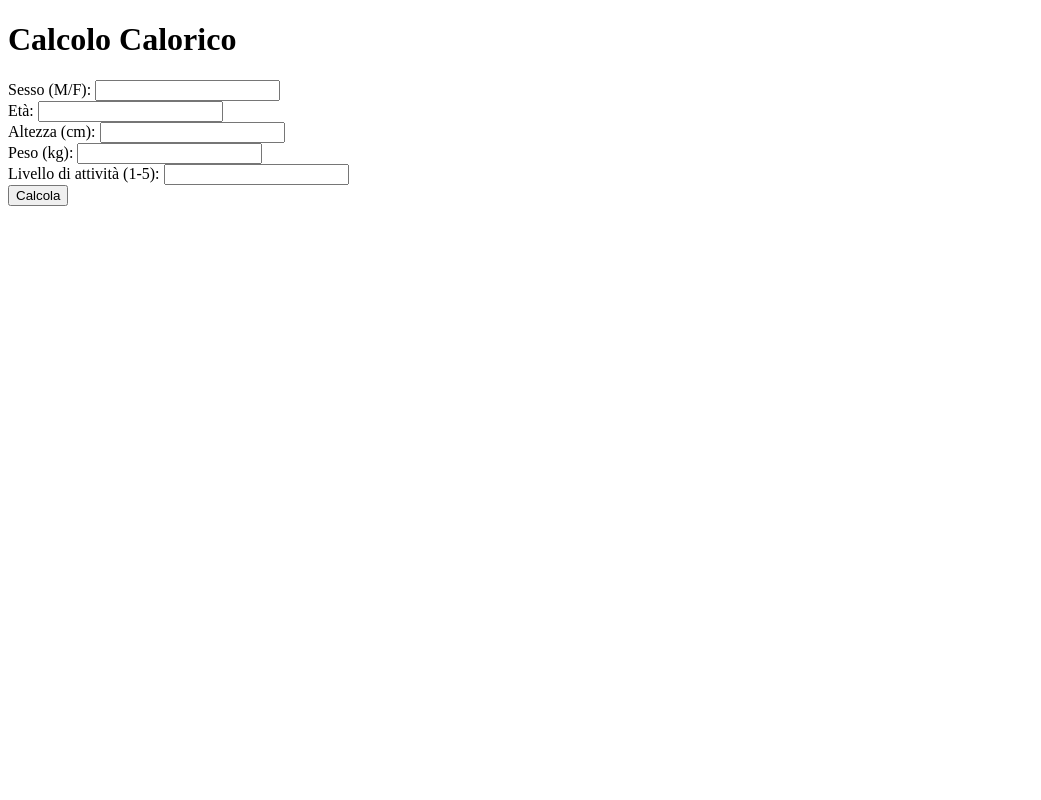
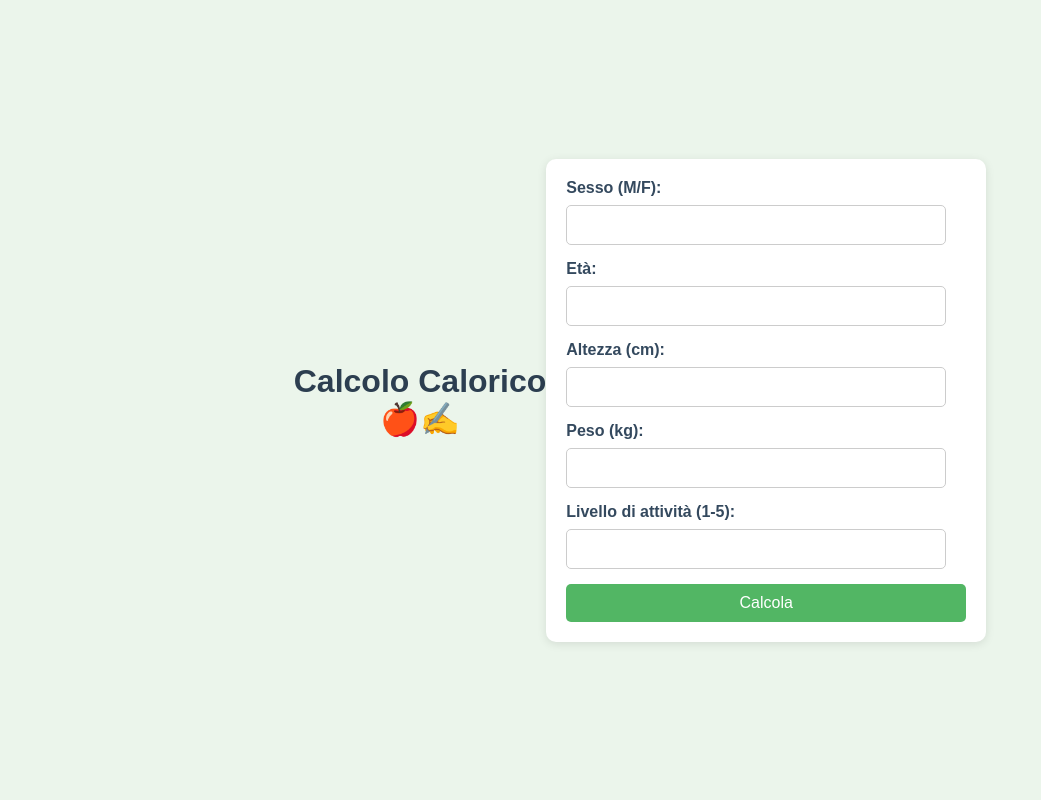
Before and after one commit to SimonaContaldi99/Progetto-Programmazione-, a Flask app: page / in a window 1280 px wide. Shown: the whole page, without its empty margins (0-1041 px from the left). Run offline with Flask 3, Linux system fonts and the light colour scheme.

Commit message:
Update index.html

```diff
--- a/progetto programmazione/templates/index.html
+++ b/progetto programmazione/templates/index.html
@@ -1,10 +1,11 @@
 <!DOCTYPE html>
-<html lang="en">
+<html lang="it">
 <head>
     <meta charset="UTF-8">
     <meta name="viewport" content="width=device-width, initial-scale=1.0">
     <title>Calcolo Calorico</title>
- <!-- Aggiungi il widget di Google Translate -->
+
+    <!-- Aggiungi il widget di Google Translate -->
     <meta name="google-translate-customization" content="">
     <script type="text/javascript">
       function googleTranslateElementInit() {
@@ -12,29 +13,109 @@
       }
     </script>
     <script type="text/javascript" src="//translate.google.com/translate_a/element.js?cb=googleTranslateElementInit"></script>
+
+    <!-- Aggiungi CSS per migliorare l'aspetto -->
+    <style>
+        body {
+            font-family: 'Arial', sans-serif;
+            background-color: rgb(235, 245, 235);
+            color: #333;
+            margin: 0;
+            padding: 0;
+            display: flex;
+            justify-content: center;
+            align-items: center;
+            height: 100vh;
+        }
+
+        h1 {
+            color: #2c3e50;
+            text-align: center;
+        }
+
+        form {
+            background-color: #ffffff;
+            padding: 20px;
+            border-radius: 10px;
+            box-shadow: 0 2px 10px rgba(0, 0, 0, 0.1);
+            max-width: 400px;
+            width: 100%;
+        }
+
+        label {
+            display: block;
+            margin-bottom: 8px;
+            font-weight: bold;
+            color: #34495e;
+        }
+
+        input[type="text"],
+        input[type="number"] {
+            width: calc(100% - 20px);
+            padding: 10px;
+            margin-bottom: 15px;
+            border: 1px solid #ccc;
+            border-radius: 5px;
+            font-size: 16px;
+            box-sizing: border-box;
+        }
+
+        input[type="submit"] {
+            width: 100%;
+            background-color: #52b664;
+            color: #ffffff;
+            border: none;
+            padding: 10px;
+            font-size: 16px;
+            border-radius: 5px;
+            cursor: pointer;
+            transition: background-color 0.3s ease;
+        }
+
+        input[type="submit"]:hover {
+            background-color: #52b664;
+        }
+
+        .error-message {
+            color: #e74c3c;
+            text-align: center;
+            margin-bottom: 15px;
+        }
+
+        #google_translate_element {
+            position: absolute;
+            top: 10px;
+            right: 10px;
+            z-index: 1000;
+        }
+    </style>
 </head>
 <body>
-
     <div id="google_translate_element"></div>
 
+    <h1>Calcolo Calorico<br>
+    &#127822;&#9997;</h1>
 
-</head>
-<body>
-    <h1>Calcolo Calorico</h1>
     {% if error %}
-        <p style="color: red;">{{ error }}</p>
+        <p class="error-message">{{ error }}</p>
     {% endif %}
+    <br>
     <form action="/calcola" method="POST">
         <label for="sesso">Sesso (M/F):</label>
-        <input type="text" id="sesso" name="sesso" required><br>
+        <input type="text" id="sesso" name="sesso" required>
+
         <label for="età">Età:</label>
-        <input type="number" id="età" name="età" required><br>
+        <input type="number" id="età" name="età" required>
+
         <label for="altezza">Altezza (cm):</label>
-        <input type="number" id="altezza" name="altezza" required><br>
+        <input type="number" id="altezza" name="altezza" required>
+
         <label for="peso">Peso (kg):</label>
-        <input type="number" id="peso" name="peso" required><br>
+        <input type="number" id="peso" name="peso" required>
+
         <label for="livello_attività">Livello di attività (1-5):</label>
-        <input type="number" id="livello_attività" name="livello_attività" required><br>
+        <input type="number" id="livello_attività" name="livello_attività" required>
+
         <input type="submit" value="Calcola">
     </form>
 </body>
```
